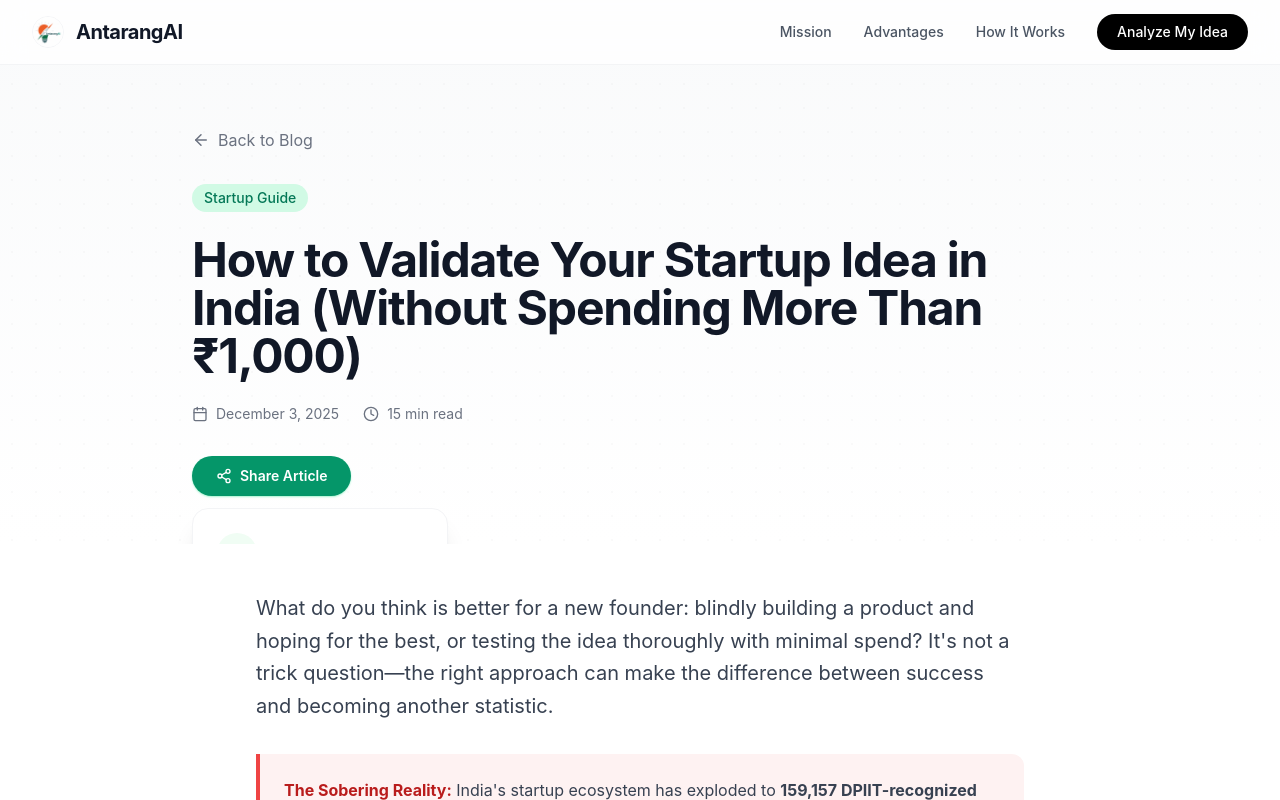
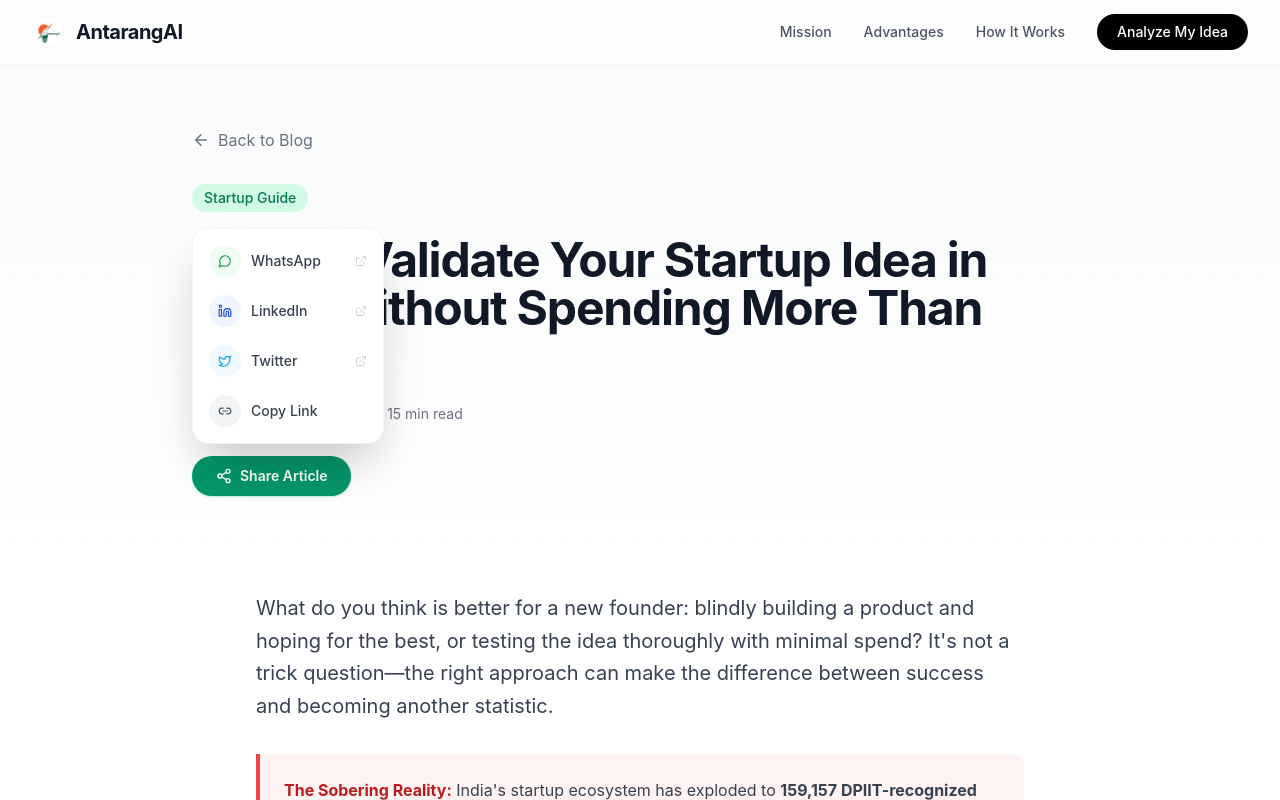
Before and after one commit to rakeshreddyd56/antarangai, a React (Vite) app: page /blog/validate-startup-idea-india in a window 1280 px wide. Both pictures are taken after a click on the button "Share Article". Shown: the top 800 px of the page. Built offline with nearby package versions, Linux system fonts and the light colour scheme.

Commit message:
icon fixes

```diff
--- a/src/pages/BlogPost.tsx
+++ b/src/pages/BlogPost.tsx
@@ -135,39 +135,39 @@ const BlogPost = () => {
               <AnimatePresence>
                 {showShareOptions && (
                   <motion.div
-                    initial={{ opacity: 0, y: 10, scale: 0.95 }}
-                    animate={{ opacity: 1, y: 0, scale: 1 }}
-                    exit={{ opacity: 0, y: 10, scale: 0.95 }}
-                    className="absolute top-full left-0 mt-3 w-64 bg-white rounded-2xl shadow-xl border border-gray-100 p-3 z-50"
+                    initial={{ opacity: 0, y: 10, scale: 0.95, x: 20 }}
+                    animate={{ opacity: 1, y: 0, scale: 1, x: 0 }}
+                    exit={{ opacity: 0, y: 10, scale: 0.95, x: 20 }}
+                    className="absolute bottom-full left-0 mb-3 w-48 bg-white rounded-2xl shadow-2xl border border-gray-100 p-2 z-50 origin-bottom-left"
                   >
-                    <div className="grid grid-cols-1 gap-1">
+                    <div className="grid grid-cols-1 gap-0.5">
                       {shareLinks.map((link) => (
                         <a
                           key={link.name}
                           href={link.url}
                           target="_blank"
                           rel="noopener noreferrer"
-                          className="flex items-center justify-between p-3 rounded-xl hover:bg-gray-50 transition-colors group"
+                          className="flex items-center justify-between p-2 rounded-xl hover:bg-gray-50 transition-colors group"
                         >
-                          <div className="flex items-center gap-3">
-                            <div className={`w-10 h-10 ${link.bgColor} ${link.color} rounded-full flex items-center justify-center group-hover:scale-110 transition-transform`}>
-                              <link.icon size={18} />
+                          <div className="flex items-center gap-2.5">
+                            <div className={`w-8 h-8 ${link.bgColor} ${link.color} rounded-full flex items-center justify-center group-hover:scale-110 transition-transform`}>
+                              <link.icon size={14} />
                             </div>
-                            <span className="font-medium text-gray-700">{link.name}</span>
+                            <span className="text-sm font-medium text-gray-700">{link.name}</span>
                           </div>
-                          <ExternalLink size={14} className="text-gray-300 group-hover:text-gray-400" />
+                          <ExternalLink size={12} className="text-gray-300 group-hover:text-gray-400" />
                         </a>
                       ))}
 
                       <button
                         onClick={handleCopyLink}
-                        className="flex items-center justify-between p-3 rounded-xl hover:bg-gray-50 transition-colors group text-left w-full"
+                        className="flex items-center justify-between p-2 rounded-xl hover:bg-gray-50 transition-colors group text-left w-full"
                       >
-                        <div className="flex items-center gap-3">
-                          <div className={`w-10 h-10 ${copied ? 'bg-emerald-100 text-emerald-600' : 'bg-gray-100 text-gray-600'} rounded-full flex items-center justify-center transition-colors`}>
-                            {copied ? <Check size={18} /> : <Link2 size={18} />}
+                        <div className="flex items-center gap-2.5">
+                          <div className={`w-8 h-8 ${copied ? 'bg-emerald-100 text-emerald-600' : 'bg-gray-100 text-gray-600'} rounded-full flex items-center justify-center transition-colors`}>
+                            {copied ? <Check size={14} /> : <Link2 size={14} />}
                           </div>
-                          <span className="font-medium text-gray-700">
+                          <span className="text-sm font-medium text-gray-700">
                             {copied ? 'Copied!' : 'Copy Link'}
                           </span>
                         </div>
```
